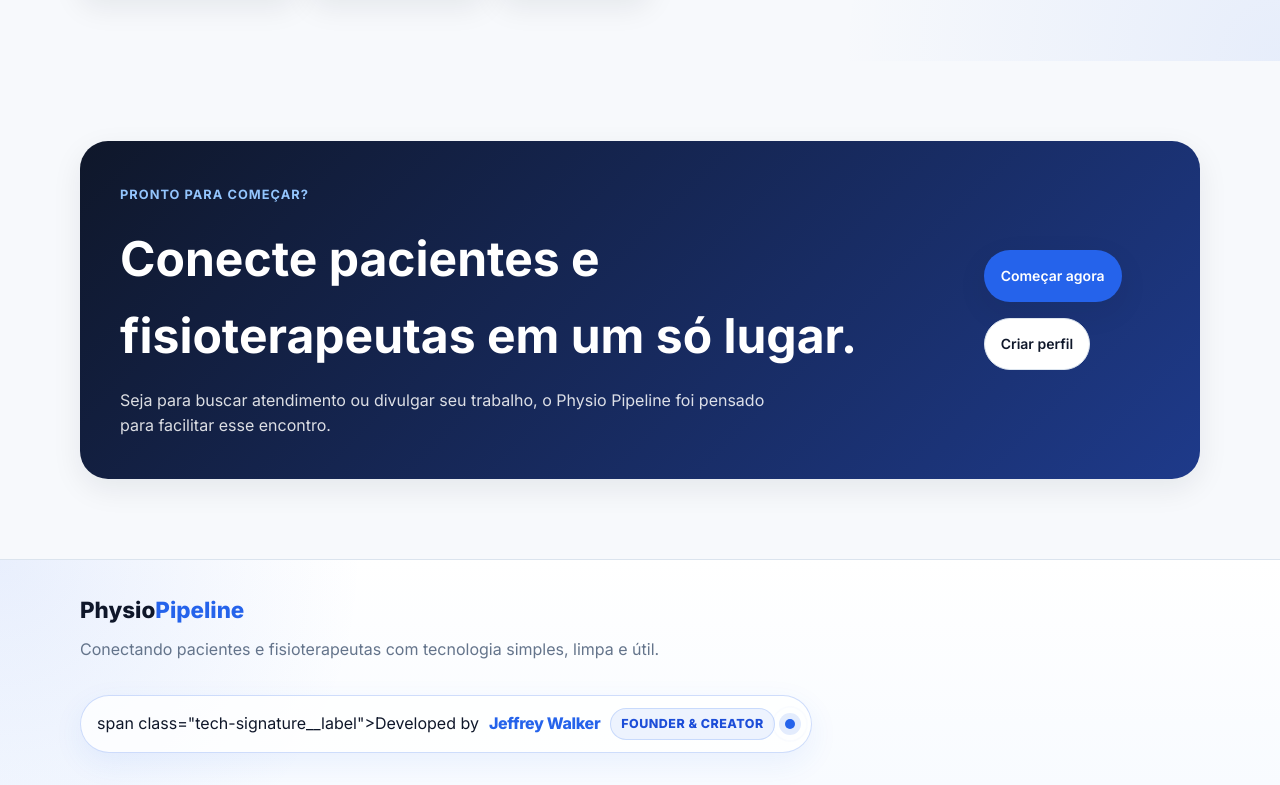
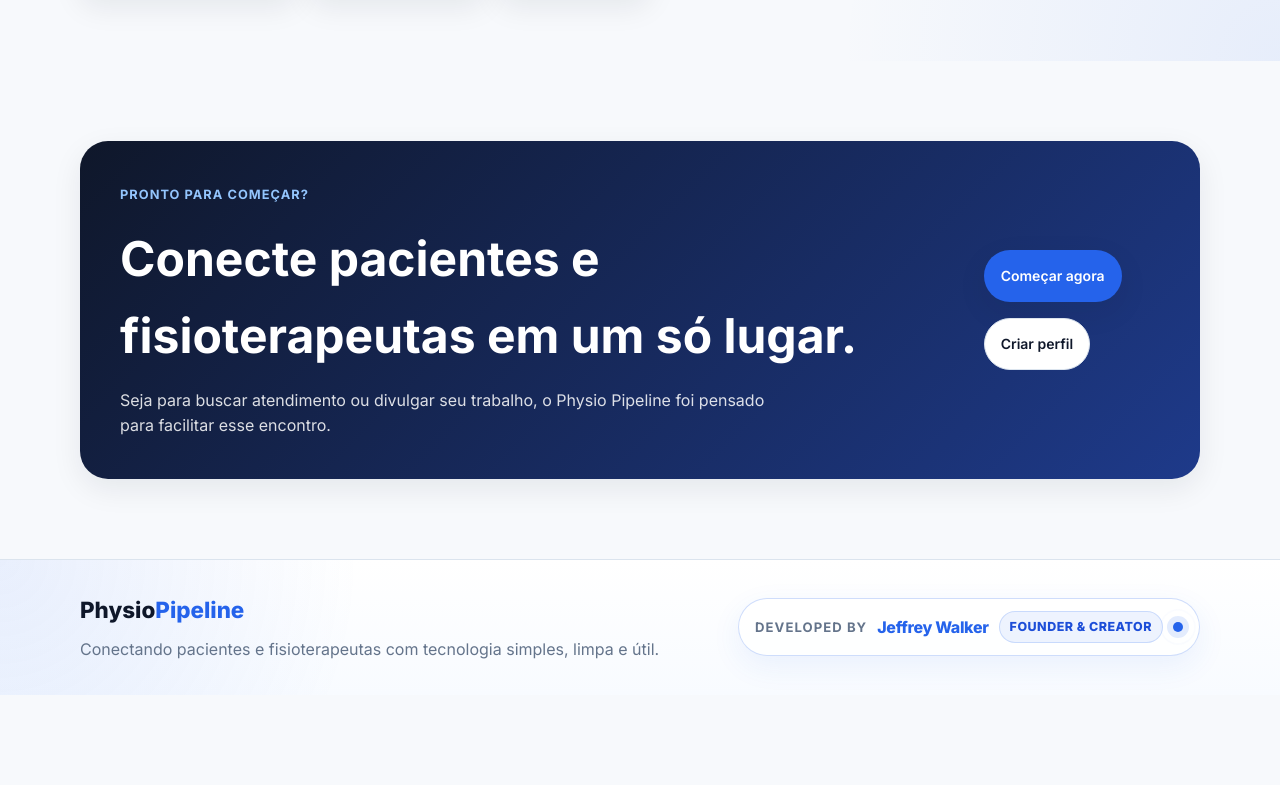
Before and after one commit to SLIDE2222/PhysioPipeline, a website: page index.html in a window 1280 px wide. Shown: the part 752-1537 px from the top of the page. After the commit the page ends 1447 px from the top, so only its background shows below. Drawn offline with Linux system fonts and the light colour scheme.

Commit message:
Add files via upload

```diff
--- a/index.html
+++ b/index.html
@@ -138,11 +138,11 @@
       </div>
 
       <div class="tech-signature">
-        span class="tech-signature__label">Developed by</span>
-<span class="tech-signature__name">Jeffrey Walker</span>
-<span class="tech-signature__tag">Founder & Creator</span>
-        <span class="tech-signature__pulse" aria-hidden="true"></span>
-      </div>
+  <span class="tech-signature__label">Developed by</span>
+  <span class="tech-signature__name">Jeffrey Walker</span>
+  <span class="tech-signature__tag">Founder & Creator</span>
+  <span class="tech-signature__pulse" aria-hidden="true"></span>
+</div>
     </div>
   </footer>
 
```
